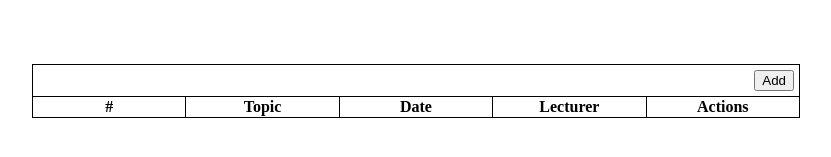
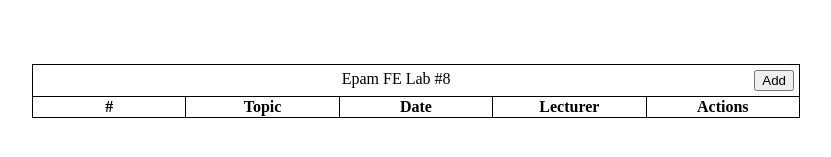
Before and after one commit to Sprokopyak/Git_flow, an Angular app: page / in a window 1280 px wide. Shown: the part 309-466 px from the top of the page, without its empty margins (224-1055 px from the left). Built offline with nearby package versions, Linux system fonts and the light colour scheme.

Commit message:
Fix, added title to table

```diff
--- a/src/app/schedule/schedule.component.html
+++ b/src/app/schedule/schedule.component.html
@@ -1,5 +1,6 @@
 <table>
   <caption>
+    <span>Epam FE Lab #8</span>
     <button class="caption-action" (click)="addLesson()">Add</button>
   </caption>
   <thead>
```
